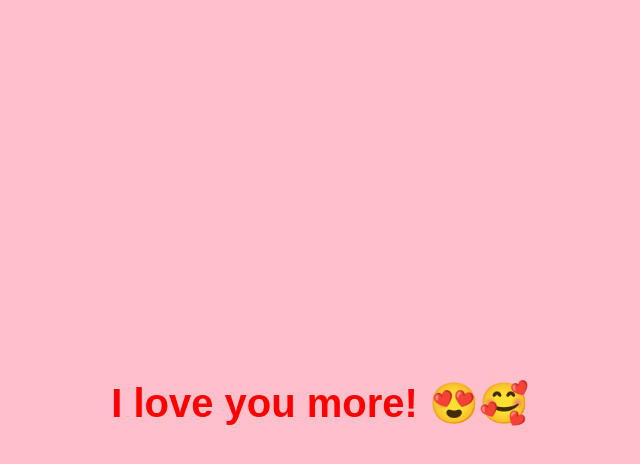
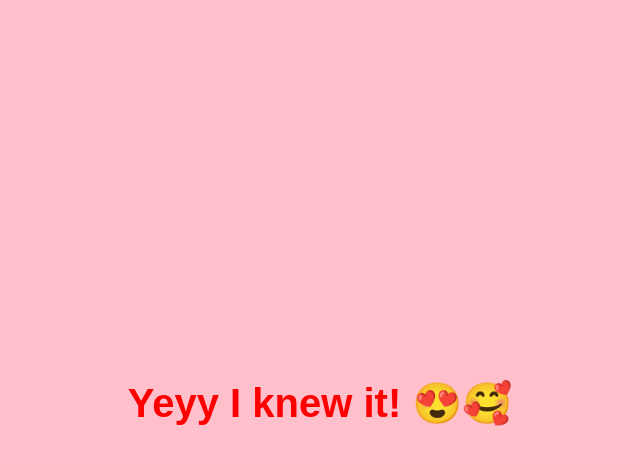
Before and after one commit to leovillasan-cmyk/_config.ytl, a plain HTML site: page Index.html in a window 1280 px wide. Both pictures are taken after a click on the button "Yes". Shown: the whole page, without its empty margins (320-960 px from the left). Drawn offline with Linux system fonts and the light colour scheme.

Commit message:
Classroom ppt

```diff
--- a/Index.html
+++ b/Index.html
@@ -64,7 +64,7 @@
     });
 
     yesBtn.addEventListener("click", () => {
-      document.body.innerHTML = "<h1 style='color:red;'>I love you more! 😍🥰</h1>";
+      document.body.innerHTML = "<h1 style='color:red;'>Yeyy I knew it! 😍🥰</h1>";
     });
   </script>
 </body>
```
